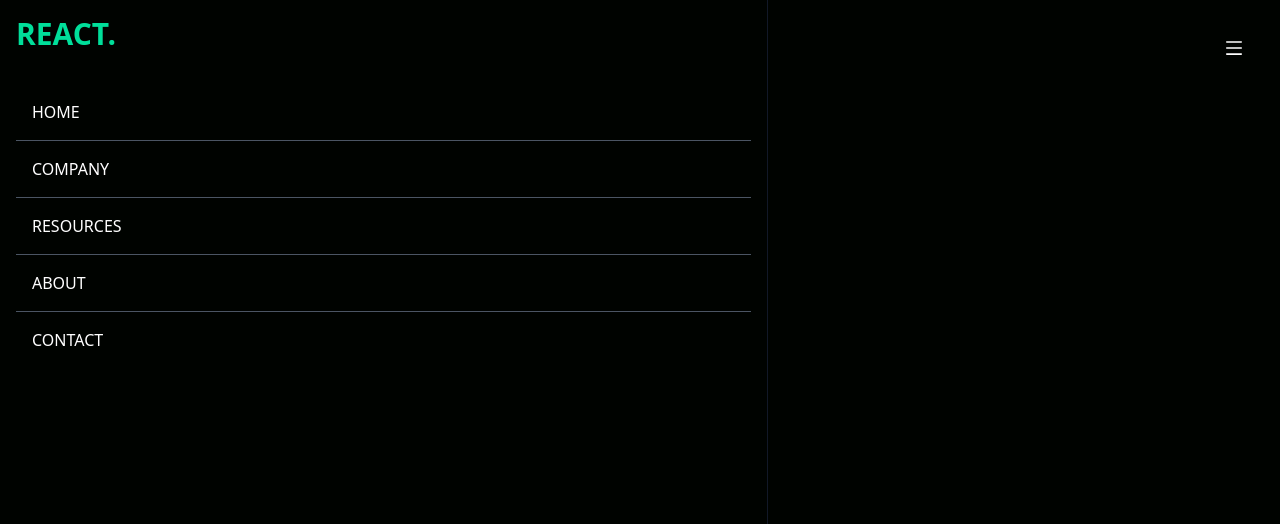
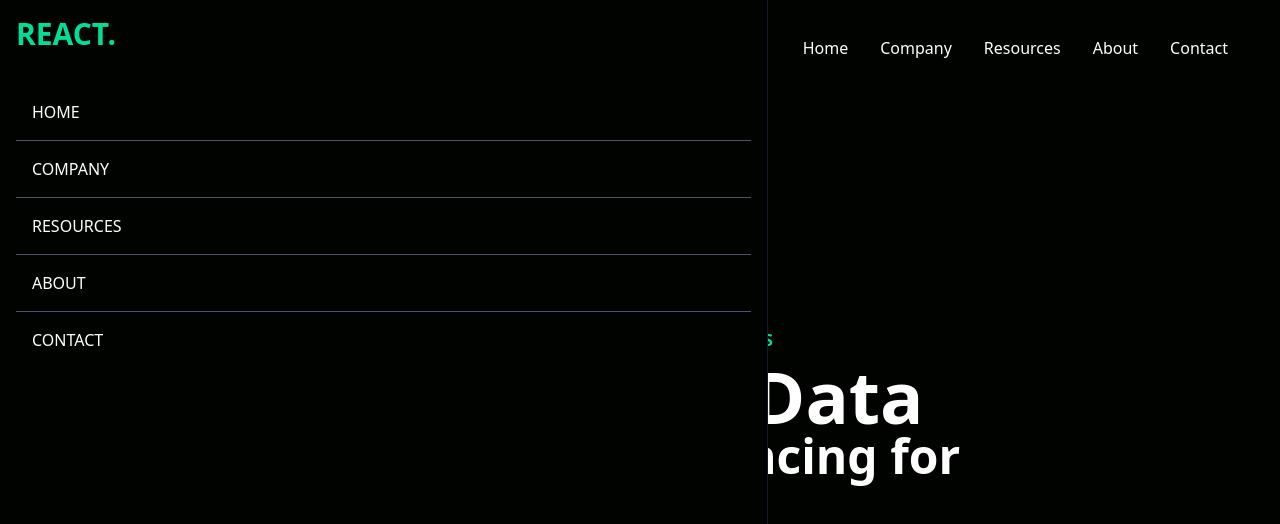
Before and after one commit to shzn-mhd/hosting-site-react-tailwindcss, a React (Create React App) app: page / in a window 1280 px wide. Shown: the top 524 px of the page. Built offline with nearby package versions, Linux system fonts and the light colour scheme.

Commit message:
creating hero component and some styles for the font and install typed npm module for animation

```diff
--- a/package.json
+++ b/package.json
@@ -10,6 +10,7 @@
     "react-dom": "^18.2.0",
     "react-icons": "^5.0.1",
     "react-scripts": "5.0.1",
+    "react-typed": "^2.0.12",
     "web-vitals": "^2.1.4"
   },
   "scripts": {
--- a/src/App.js
+++ b/src/App.js
@@ -1,10 +1,12 @@
 import React from "react";
 import Navbar from "./components/Navbar";
+import Hero from "./components/Hero";
 
 function App() {
   return (
     <div>
       <Navbar />
+      <Hero />
     </div>
   );
 }
--- /dev/null
+++ b/src/components/Hero.jsx
@@ -0,0 +1,17 @@
+import React from "react";
+
+const Hero = () => {
+    return (
+        <div className="text-white">
+            <div className="max-w-[800px] mt-[-96px] w-full h-screen mx-auto text-center flex flex-col justify-center">
+                <p className="text-[#00df9a] font-bold p-2">GROWING WITH DATA ANALYTICS</p>
+                <h1 className="md:text-7xl sm:text-6xl text-4xl font-bold md:py6">Grow With Data</h1>
+                <div>
+                    <p className="md:text-5xl sm:text-4xl text-xl font-bold">Fast, Felxible Financing  for</p>
+                </div>
+            </div>
+        </div>
+    )
+}
+
+export default Hero
--- a/src/components/Navbar.jsx
+++ b/src/components/Navbar.jsx
@@ -1,24 +1,29 @@
-import React from "react";
+import React, {useState} from "react";
 import {AiOutlineClose, AiOutlineMenu} from 'react-icons/ai'
 
 const Navbar =() =>{
+    const [nav, setNav] = useState(false)
+
+    const handleNav =()=>{
+        setNav(!nav)
+    }
     return(
         <div class=" flex justify-between items-center h-24 max-w-[1240px] mx-auto px-4 text-white">
             <h1 className='w-full text-3xl font-bold text-[#00df9a]'>REACT.</h1>
-            <ul className="flex hidden">
+            <ul className="hidden md:flex">
                 <li className="p-4">Home</li>
                 <li className="p-4">Company</li>
                 <li className="p-4">Resources</li>
                 <li className="p-4">About</li>
                 <li className="p-4">Contact</li>
             </ul>
-            <div>
-                <AiOutlineMenu size={20} />
+            <div onClick={handleNav} className="block md:hidden">
+                {!nav ? <AiOutlineClose size={20} /> : <AiOutlineMenu size={20} />}
+                {/* <AiOutlineMenu size={20} /> */}
             </div>
 
-            <div className="fixed left-0 top-0 w-[60%] h-full border-r border-r-gray-900 bg-[#000300]">
+            <div className={!nav ? "fixed left-0 top-0 w-[60%] h-full border-r border-r-gray-900 bg-[#000300] ease-in-out duration-500" :'fixed left-[-100%]'}>
             <h1 className='w-full text-3xl font-bold text-[#00df9a] m-4'>REACT.</h1>
-
                 <ul className="uppercase p-4">
                     <li className="p-4 border-b border-gray-600">Home</li>
                     <li className="p-4 border-b border-gray-600">Company</li>
```
Also changed, not shown: 1 other file (tests, documents, lock files or other folders).
